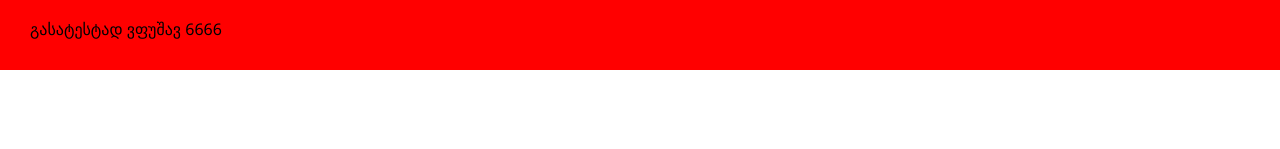
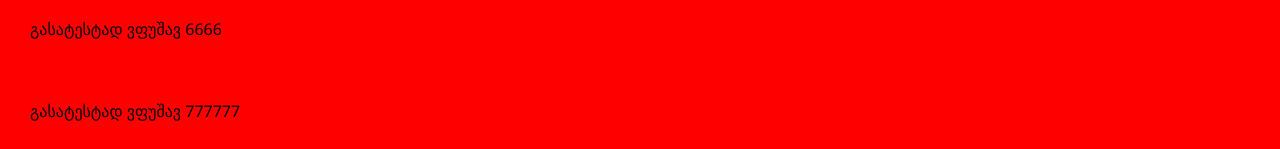
Before and after one commit to bagi24/zurabmarshania, a website: page index.html in a window 1280 px wide. Shown: the part 5770-5919 px from the top of the page. Before the commit the page ends 5840 px from the top, so only its background shows below. Drawn offline with Linux system fonts and the light colour scheme.

Commit message:
new test

```diff
--- a/index.html
+++ b/index.html
@@ -477,6 +477,7 @@
             <div class="satesto"> გასატესტად ვფუშავ 44444444 </div>
                      <div class="satesto"> გასატესტად ვფუშავ 5555 </div>
                      <div class="satesto"> გასატესტად ვფუშავ 6666 </div>
+                        <div class="satesto"> გასატესტად ვფუშავ 777777 </div>
     </main>
 
     <script src="script.js"></script>
```
